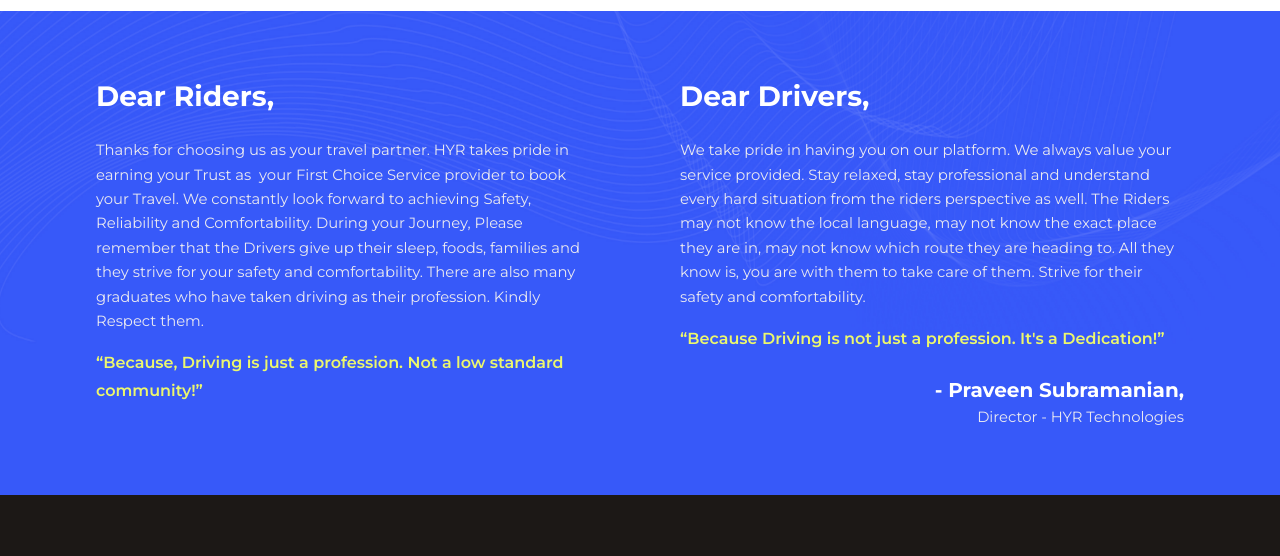
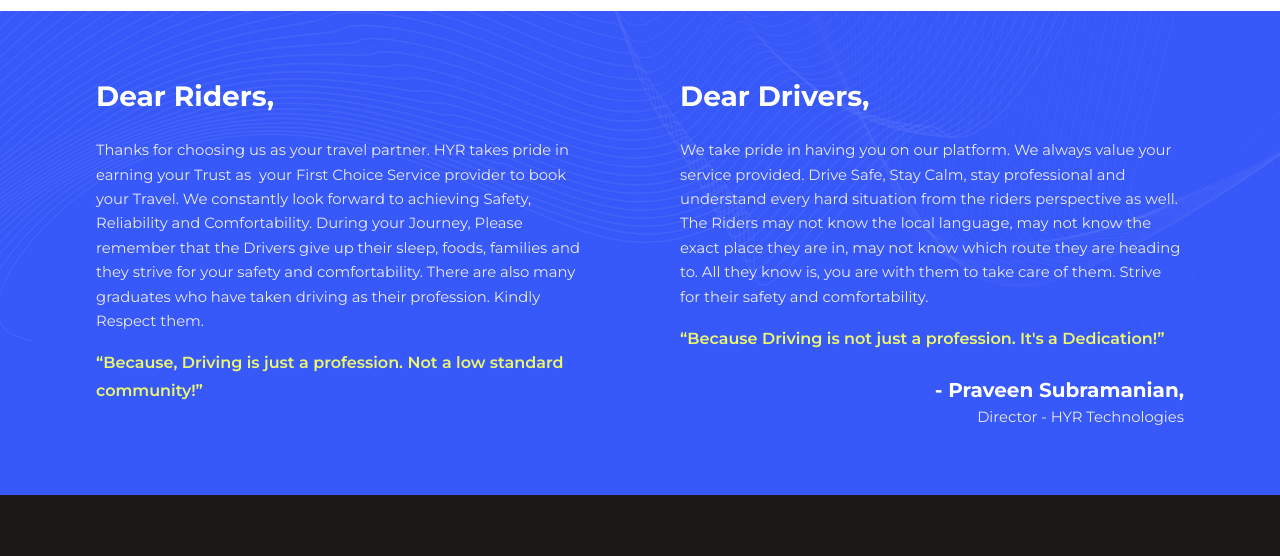
Before and after one commit to imArjunM/hyr-website, a plain HTML site: page aboutus.html in a window 1280 px wide. Shown: the part 900-1456 px from the top of the page. Drawn offline with Linux system fonts and the light colour scheme.

Commit message:
Update aboutus.html

```diff
--- a/aboutus.html
+++ b/aboutus.html
@@ -157,13 +157,13 @@
                 <div class="Thanks__quotes_wrap">
                   <p class="thanks__body_fs">
                     We take pride in having you on our platform. We always value
-                    your service provided. Stay relaxed, stay professional and
-                    understand every hard situation from the riders perspective
-                    as well. The Riders may not know the local language, may not
-                    know the exact place they are in, may not know which route
-                    they are heading to. All they know is, you are with them to
-                    take care of them. Strive for their safety and
-                    comfortability.
+                    your service provided. Drive Safe, Stay Calm, stay
+                    professional and understand every hard situation from the
+                    riders perspective as well. The Riders may not know the
+                    local language, may not know the exact place they are in,
+                    may not know which route they are heading to. All they know
+                    is, you are with them to take care of them. Strive for their
+                    safety and comfortability.
                   </p>
                   <p class="thanks__quotes_fs">
                     “Because Driving is not just a profession. It's a
```
